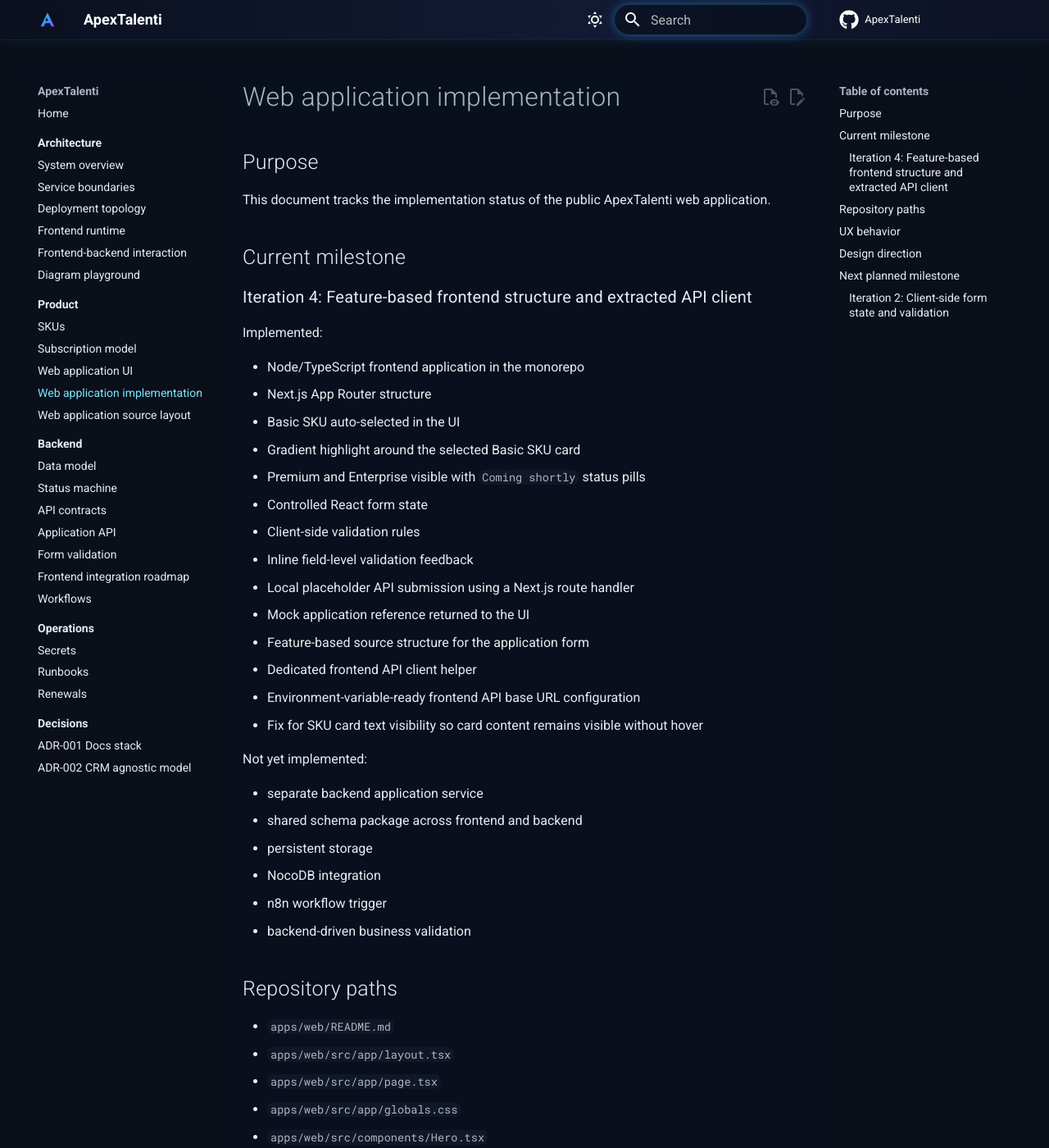
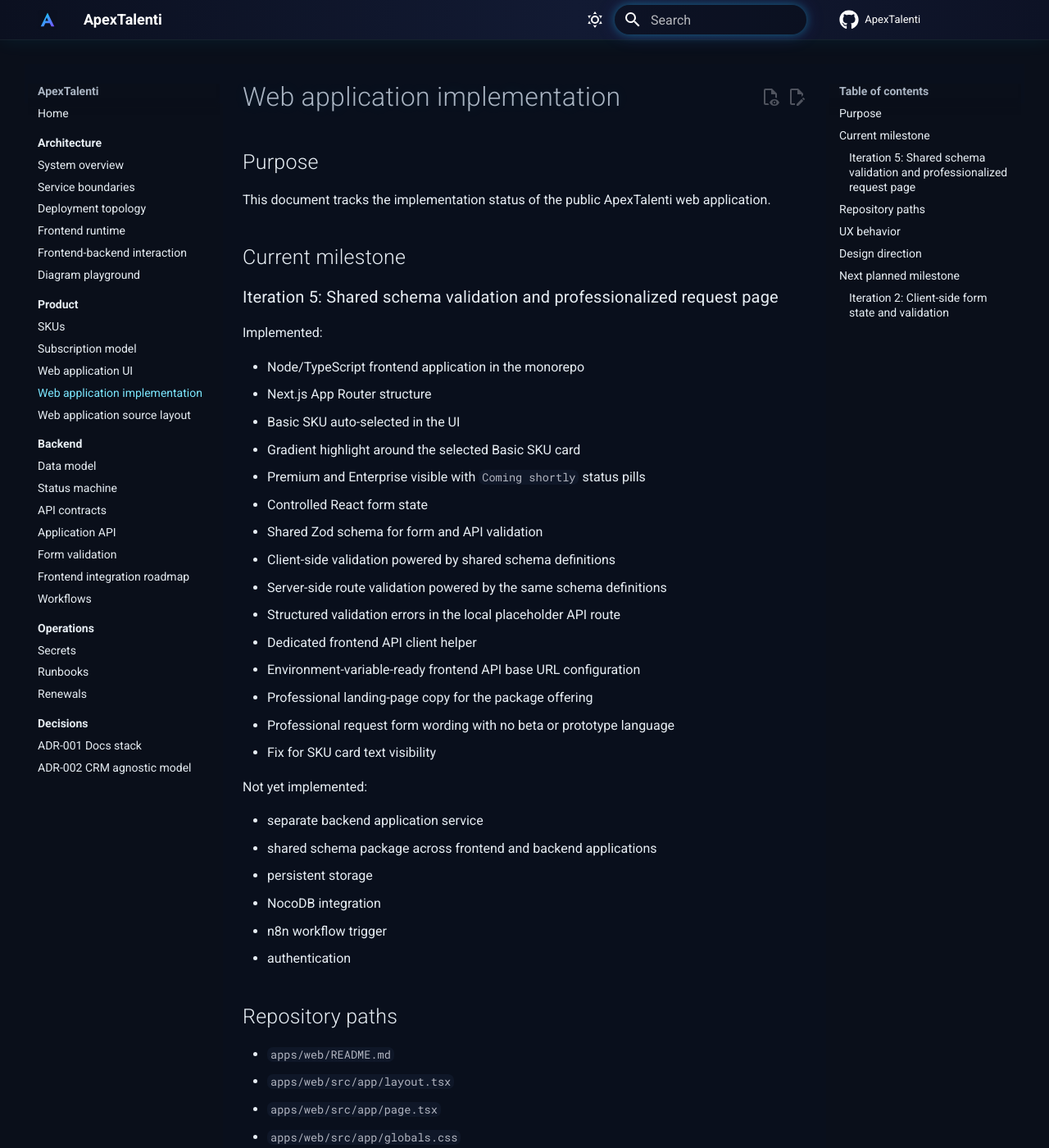
Before and after one commit to comedido/ApexTalenti, an MkDocs documentation site: the page built from docs/product/webapp-implementation.md, in a window 1280 px wide and 1400 px high. Shown: the whole window at 82% size. Built offline with MkDocs 1.6.1 and Material for MkDocs 9.7.7, drawn with Linux system fonts in a browser that asks for light colours; comment, search, counter and statistics services are not loaded.

Commit message:
Iteration 5 documentation updated

```diff
--- a/docs/backend/frontend-integration-roadmap.md
+++ b/docs/backend/frontend-integration-roadmap.md
@@ -6,9 +6,7 @@ This document describes the staged integration path between the ApexTalenti fron
 
 ## Current status
 
-## Current status
-
-### Iteration 4
+### Iteration 5
 
 Implemented:
 
@@ -17,17 +15,19 @@ Implemented:
 - Basic SKU auto-selected in the UI
 - Premium and Enterprise visible but not selectable
 - controlled client-side form state
-- local validation rules
-- inline validation feedback
+- shared schema-based client validation
+- shared schema-based server validation
 - local placeholder API route for application submission
+- structured validation errors from the local route
 - mock application reference returned to the UI
 - extracted frontend API client layer
 - environment-variable-ready frontend API base URL support
+- professionalized service-page copy and form presentation
 
 Not implemented:
 
 - separate backend service
-- shared schema package
+- cross-application shared schema package
 - persistent storage
 - workflow trigger
 - NocoDB integration
--- a/docs/product/webapp-implementation.md
+++ b/docs/product/webapp-implementation.md
@@ -6,7 +6,7 @@ This document tracks the implementation status of the public ApexTalenti web app
 
 ## Current milestone
 
-### Iteration 4: Feature-based frontend structure and extracted API client
+### Iteration 5: Shared schema validation and professionalized request page
 
 Implemented:
 
@@ -16,23 +16,24 @@ Implemented:
 - Gradient highlight around the selected Basic SKU card
 - Premium and Enterprise visible with `Coming shortly` status pills
 - Controlled React form state
-- Client-side validation rules
-- Inline field-level validation feedback
-- Local placeholder API submission using a Next.js route handler
-- Mock application reference returned to the UI
-- Feature-based source structure for the application form
+- Shared Zod schema for form and API validation
+- Client-side validation powered by shared schema definitions
+- Server-side route validation powered by the same schema definitions
+- Structured validation errors in the local placeholder API route
 - Dedicated frontend API client helper
 - Environment-variable-ready frontend API base URL configuration
-- Fix for SKU card text visibility so card content remains visible without hover
+- Professional landing-page copy for the package offering
+- Professional request form wording with no beta or prototype language
+- Fix for SKU card text visibility
 
 Not yet implemented:
 
 - separate backend application service
-- shared schema package across frontend and backend
+- shared schema package across frontend and backend applications
 - persistent storage
 - NocoDB integration
 - n8n workflow trigger
-- backend-driven business validation
+- authentication
 
 ## Repository paths
 
```
Also changed, not shown: docs/backend/application-api.md (+4 -5 lines), docs/product/webapp-source-layout.md (+3 -8 lines).
